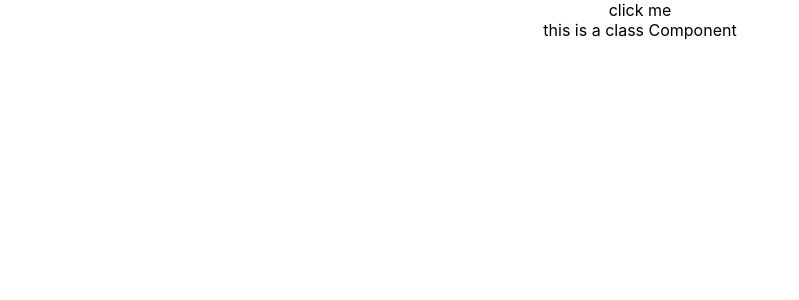
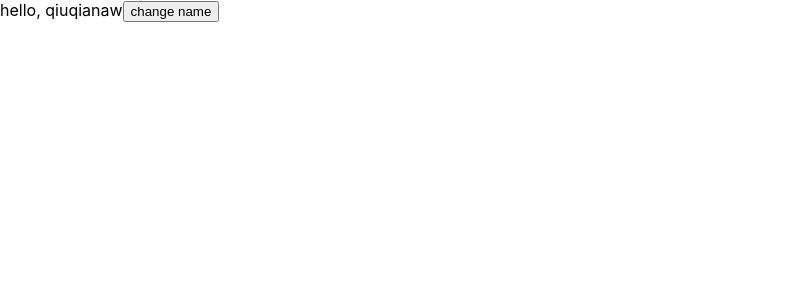
Before and after one commit to qiuqianaw/react-learning, a React (Create React App) app: page / in a window 1280 px wide. Shown: the top 300 px of the page, without its empty margins (0-799 px from the left). Built offline with nearby package versions, Linux system fonts and the light colour scheme.

Commit message:
feature: state定义和使用

```diff
--- a/src/App.js
+++ b/src/App.js
@@ -1,40 +1,35 @@
+// 组件状态 class component
+
 import React from "react";
-import "./App.css";
 
-// 函数组件
-function HelloFunctionComponent() {
-  const clickHandler = (e, msg) => {
-    // 阻止默认行为
-    e.preventDefault();
-    console.log(e);
-    console.log(msg);
+class TestComponent extends React.Component {
+  // 1. 定义组件状态
+  state = {
+    name: "qiuqianaw",
   };
-  return (
-    <div>
-      <div onClick={(e) => clickHandler(e, "there is a message")}>click me</div>
-    </div>
-  );
-}
+  // 3.修改状态
+  changeName = () => {
+    this.setState({
+      name: "qiuqian",
+    });
+  };
 
-// 类组件
-// 回调函数this指向当前组件实例对象
-class HelloClassComponent extends React.Component {
-  clickHandler = () => {
-    console.log("类组件中的事件被触发");
-  };
   render() {
-    return <div onClick={this.clickHandler}>this is a class Component</div>;
+    // 2.使用状态
+    return (
+      <div>
+        hello, {this.state.name}
+        <button onClick={this.changeName}>change name</button>
+      </div>
+    );
   }
 }
 
 function App() {
   return (
-    <>
-      <div className="App">
-        <HelloFunctionComponent />
-        <HelloClassComponent />
-      </div>
-    </>
+    <div>
+      <TestComponent />
+    </div>
   );
 }
 
```
